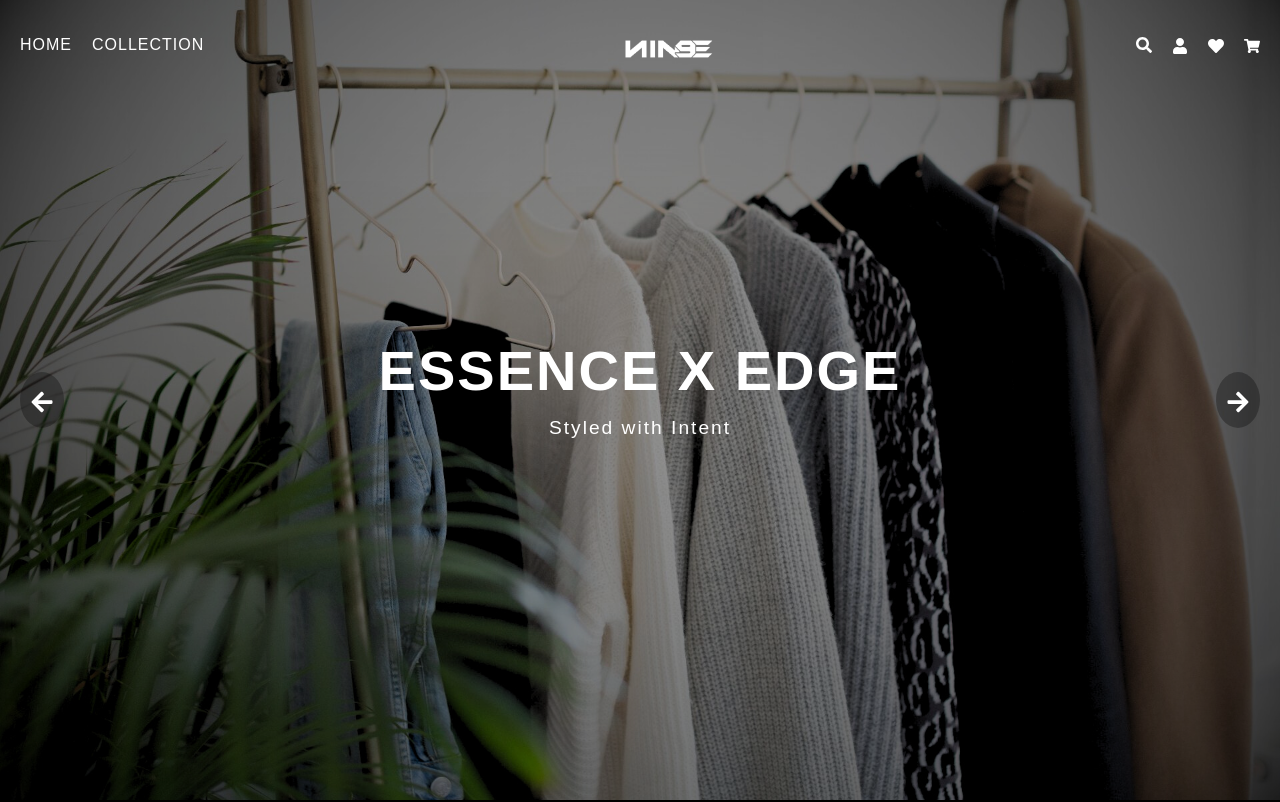
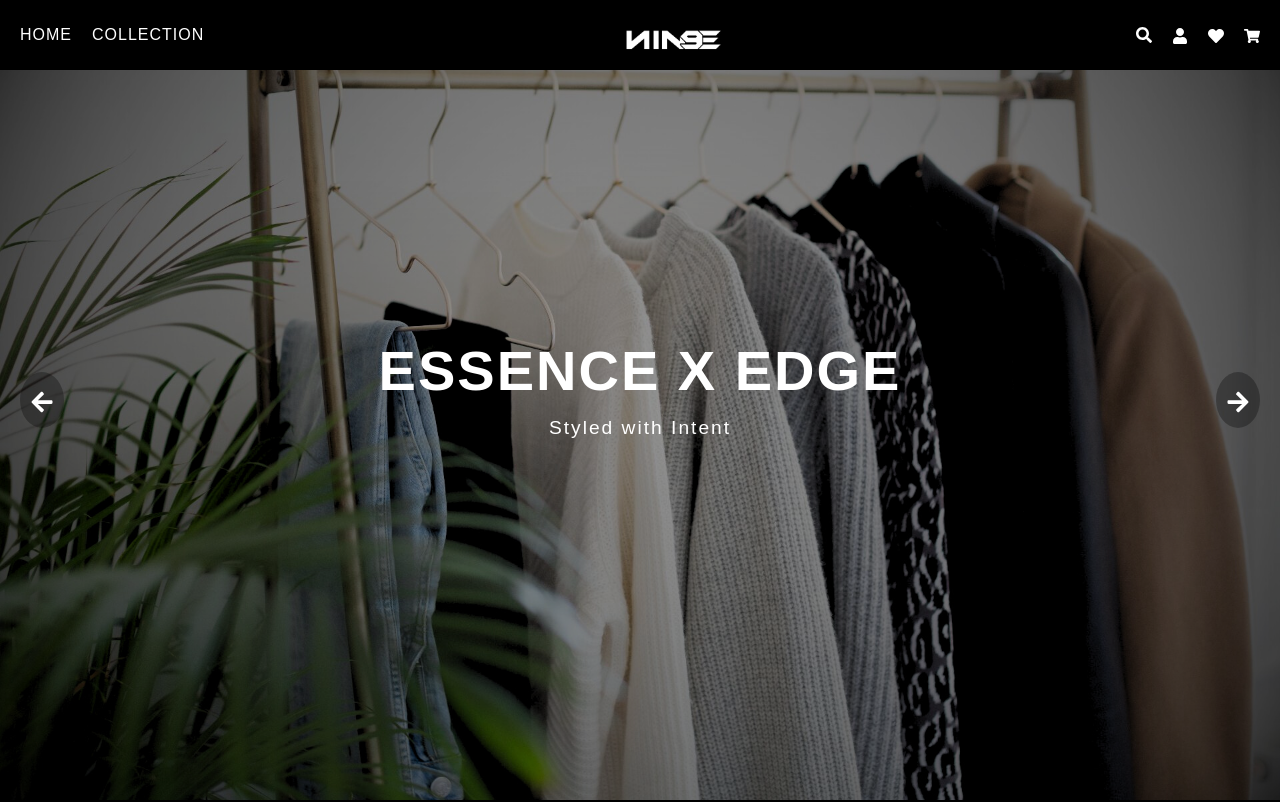
Before and after one commit to nine9clothing/nine, a React (Vite) app in the folder client/: page / in a window 1280 px wide. Shown: the top 802 px of the page. Built offline with nearby package versions, Linux system fonts and the light colour scheme; no server answers; the database is empty.

Commit message:
your message about the changes

```diff
--- a/client/src/components/Navbar.jsx
+++ b/client/src/components/Navbar.jsx
@@ -186,7 +186,7 @@ const Navbar = ({ showLogo }) => {
 
   const styles = {
     navbar: {
-      backgroundColor: 'transparent',
+      backgroundColor: 'black',
       color: '#fff',
       padding: '15px 20px',
       display: 'flex',
@@ -196,6 +196,7 @@ const Navbar = ({ showLogo }) => {
       zIndex: 1000,
       position: 'absolute',
       top: 0,
+      height:'70px',
       left: 0,
       right: 0,
     },
@@ -213,7 +214,7 @@ const Navbar = ({ showLogo }) => {
       justifyContent: 'isMobile ? center : flex-start',
     },
     logo: {
-      height: '60px',
+      height: '65px',
       opacity: showLogo ? 1 : 0,
       transition: 'opacity 0.5s ease',
     },
```
